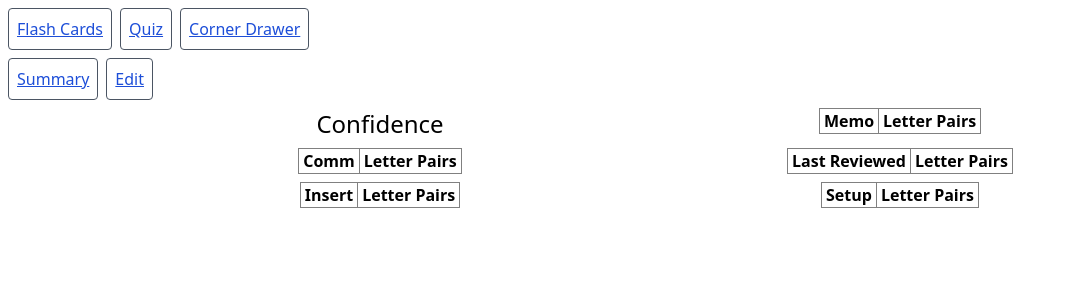
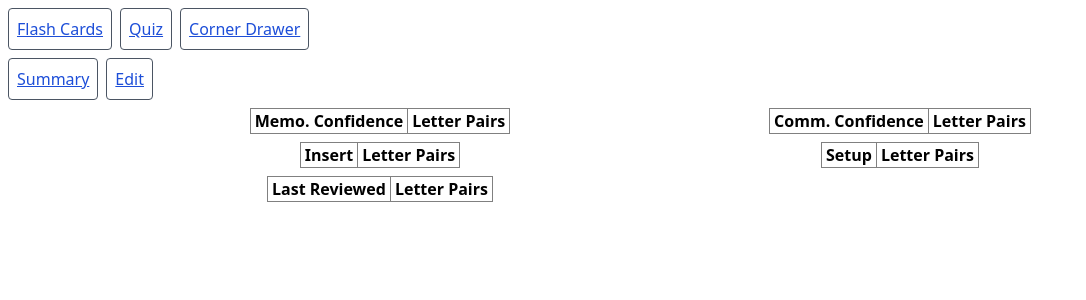
Before and after one commit to nick-ng/bld, a SvelteKit app: page /flash-cards/summary in a window 1280 px wide. Shown: the top 300 px of the page, without its empty margins (0-1086 px from the left). Built offline with nearby package versions, Linux system fonts and the light colour scheme.

Commit message:
feat: fix summary page layout

```diff
--- a/src/routes/flash-cards/summary/+page.svelte
+++ b/src/routes/flash-cards/summary/+page.svelte
@@ -135,11 +135,10 @@
 	<div
 		class="grid summary-grid grid-cols-1 items-start justify-items-center content-center justify-center gap-2 lg:m-0 mx-auto"
 	>
-		<h2>Confidence</h2>
 		<table class="block summary-tables lg:max-w-lg">
 			<thead>
 				<tr>
-					<th class="text-left">Memo</th>
+					<th class="text-right">Memo. Confidence</th>
 					<th class="text-left">Letter Pairs</th>
 				</tr>
 			</thead>
@@ -148,7 +147,7 @@
 					.toSorted((a, b) => parseInt(a) - parseInt(b))
 					.map((a) => parseInt(a)) as confidence}
 					<tr>
-						<td>{confidence}</td>
+						<td class="text-right">{confidence}</td>
 						<td>
 							{#each summary.memoConfidences[confidence].toSorted() as letterPair, i}
 								{i > 0 ? ", " : ""}<a href={`/flash-cards/edit?lp=${letterPair}`} class="uppercase"
@@ -163,7 +162,7 @@
 		<table class="block summary-tables lg:max-w-lg">
 			<thead>
 				<tr>
-					<th class="text-left">Comm</th>
+					<th class="text-right">Comm. Confidence</th>
 					<th class="text-left">Letter Pairs</th>
 				</tr>
 			</thead>
@@ -172,31 +171,9 @@
 					.toSorted((a, b) => parseInt(a) - parseInt(b))
 					.map((a) => parseInt(a)) as confidence}
 					<tr>
-						<td>{confidence}</td>
+						<td class="text-right">{confidence}</td>
 						<td>
 							{#each summary.commConfidences[confidence].toSorted() as letterPair, i}
-								{i > 0 ? ", " : ""}<a href={`/flash-cards/edit?lp=${letterPair}`} class="uppercase"
-									>{letterPair}</a
-								>
-							{/each}
-						</td>
-					</tr>
-				{/each}
-			</tbody>
-		</table>
-		<table class="block summary-tables lg:max-w-lg">
-			<thead>
-				<tr>
-					<th class="text-left whitespace-nowrap">Last Reviewed</th>
-					<th class="text-left">Letter Pairs</th>
-				</tr>
-			</thead>
-			<tbody>
-				{#each Object.keys(summary.ageRanges).toSorted((a, b) => ageRangeToMs(b) - ageRangeToMs(a)) as ageRange}
-					<tr>
-						<td>{ageRange}</td>
-						<td>
-							{#each summary.ageRanges[ageRange].toSorted() as letterPair, i}
 								{i > 0 ? ", " : ""}<a href={`/flash-cards/edit?lp=${letterPair}`} class="uppercase"
 									>{letterPair}</a
 								>
@@ -250,6 +227,28 @@
 				{/each}
 			</tbody>
 		</table>
+		<table class="block summary-tables lg:max-w-lg">
+			<thead>
+				<tr>
+					<th class="text-left whitespace-nowrap">Last Reviewed</th>
+					<th class="text-left">Letter Pairs</th>
+				</tr>
+			</thead>
+			<tbody>
+				{#each Object.keys(summary.ageRanges).toSorted((a, b) => ageRangeToMs(b) - ageRangeToMs(a)) as ageRange}
+					<tr>
+						<td>{ageRange}</td>
+						<td>
+							{#each summary.ageRanges[ageRange].toSorted() as letterPair, i}
+								{i > 0 ? ", " : ""}<a href={`/flash-cards/edit?lp=${letterPair}`} class="uppercase"
+									>{letterPair}</a
+								>
+							{/each}
+						</td>
+					</tr>
+				{/each}
+			</tbody>
+		</table>
 	</div>
 </div>
 
```
